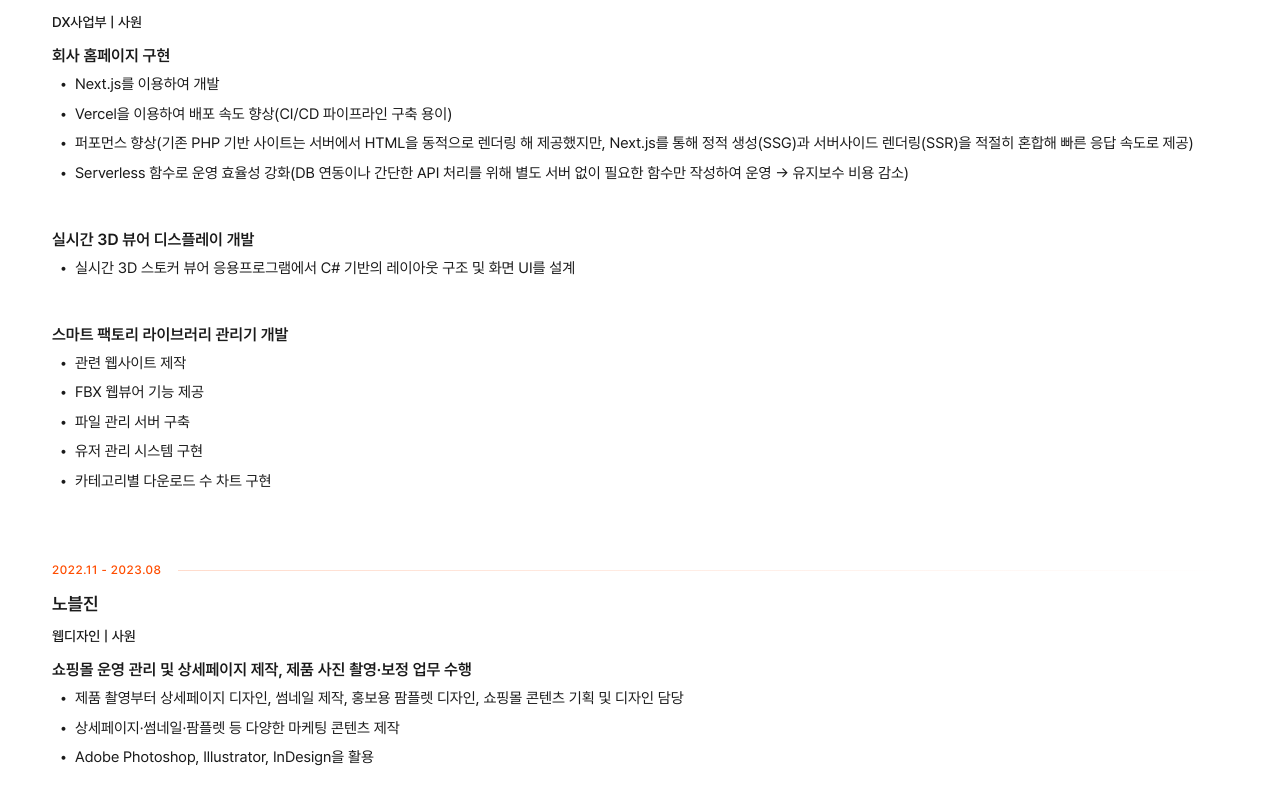
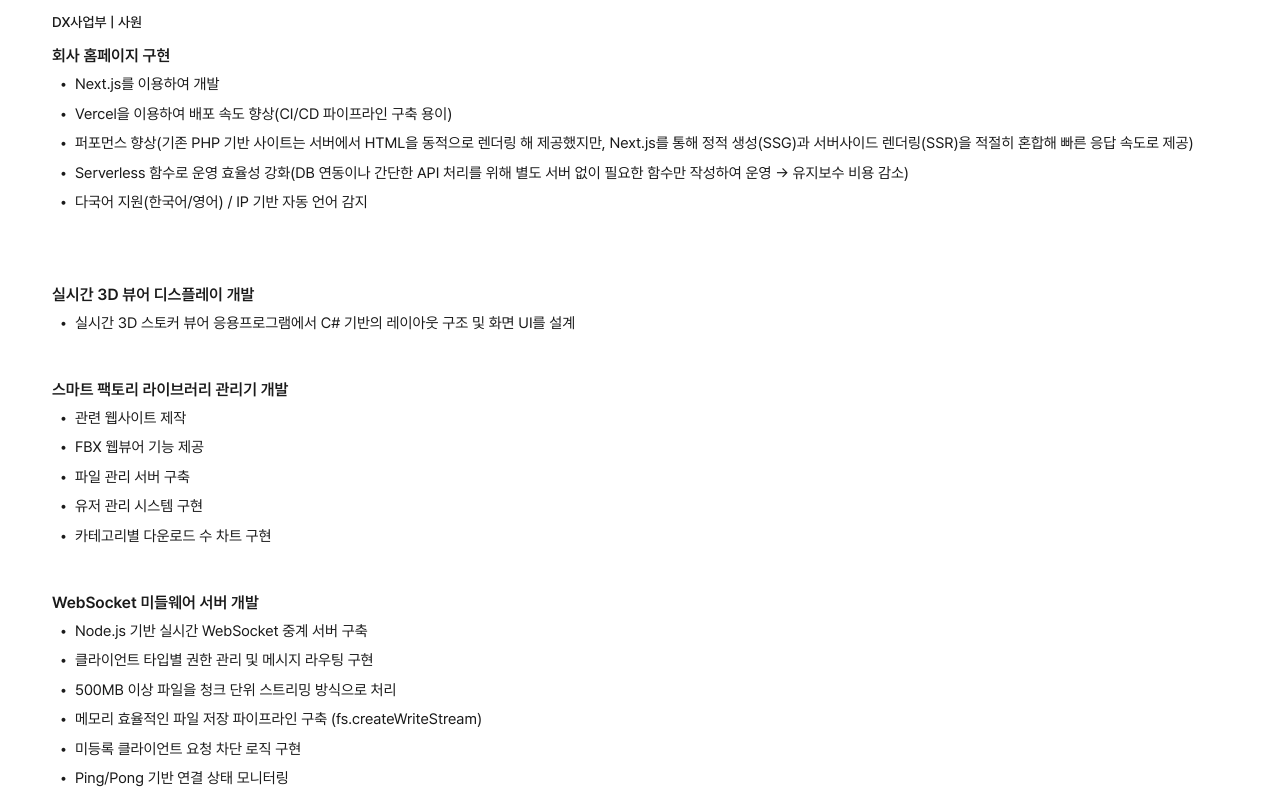
Before and after one commit to EstherC1150/Daye-s-Portfolio, a React (Vite) app: page / in a window 1280 px wide. Shown: the part 2000-2797 px from the top of the page. Built offline with nearby package versions, Linux system fonts and the light colour scheme; a web font is replaced by a local one.

Commit message:
Fix: 경력 수정

```diff
--- a/src/components/sections/ProjectSection.tsx
+++ b/src/components/sections/ProjectSection.tsx
@@ -46,7 +46,8 @@ const ProjectSection = () => {
       fullDescription: `• Next.js를 활용한 기업 홈페이지 개발
 • Vercel을 통한 CI/CD 파이프라인 구축
 • SSG/SSR 혼합 방식으로 성능 최적화
-• Serverless 함수를 활용한 운영 효율성 강화`,
+• Serverless 함수를 활용한 운영 효율성 강화
+• 다국어 지원(한국어/영어) / IP 기반 자동 언어 감지`,
       technologies: ["Next.js", "TypeScript", "Tailwind CSS", "Vercel"],
       link: "https://rckorea.vercel.app/",
     },
--- a/src/components/sections/WorkSection.tsx
+++ b/src/components/sections/WorkSection.tsx
@@ -11,6 +11,8 @@ const WorkSection = () => {
 • Vercel을 이용하여 배포 속도 향상(CI/CD 파이프라인 구축 용이)
 • 퍼포먼스 향상(기존 PHP 기반 사이트는 서버에서 HTML을 동적으로 렌더링 해 제공했지만, Next.js를 통해 정적 생성(SSG)과 서버사이드 렌더링(SSR)을 적절히 혼합해 빠른 응답 속도로 제공)
 • Serverless 함수로 운영 효율성 강화(DB 연동이나 간단한 API 처리를 위해 별도 서버 없이 필요한 함수만 작성하여 운영 -> 유지보수 비용 감소)
+• 다국어 지원(한국어/영어) / IP 기반 자동 언어 감지
+
 
 실시간 3D 뷰어 디스플레이 개발
 • 실시간 3D 스토커 뷰어 응용프로그램에서 C# 기반의 레이아웃 구조 및 화면 UI를 설계
@@ -20,7 +22,16 @@ const WorkSection = () => {
 • FBX 웹뷰어 기능 제공
 • 파일 관리 서버 구축
 • 유저 관리 시스템 구현
-• 카테고리별 다운로드 수 차트 구현`,
+• 카테고리별 다운로드 수 차트 구현
+
+WebSocket 미들웨어 서버 개발
+• Node.js 기반 실시간 WebSocket 중계 서버 구축
+• 클라이언트 타입별 권한 관리 및 메시지 라우팅 구현
+• 500MB 이상 파일을 청크 단위 스트리밍 방식으로 처리
+• 메모리 효율적인 파일 저장 파이프라인 구축 (fs.createWriteStream)
+• 미등록 클라이언트 요청 차단 로직 구현
+• Ping/Pong 기반 연결 상태 모니터링
+• REST API로 연결 상태 조회 및 수동 메시지 전송 기능 제공`,
     },
     {
       period: "2022.11 - 2023.08",
```
